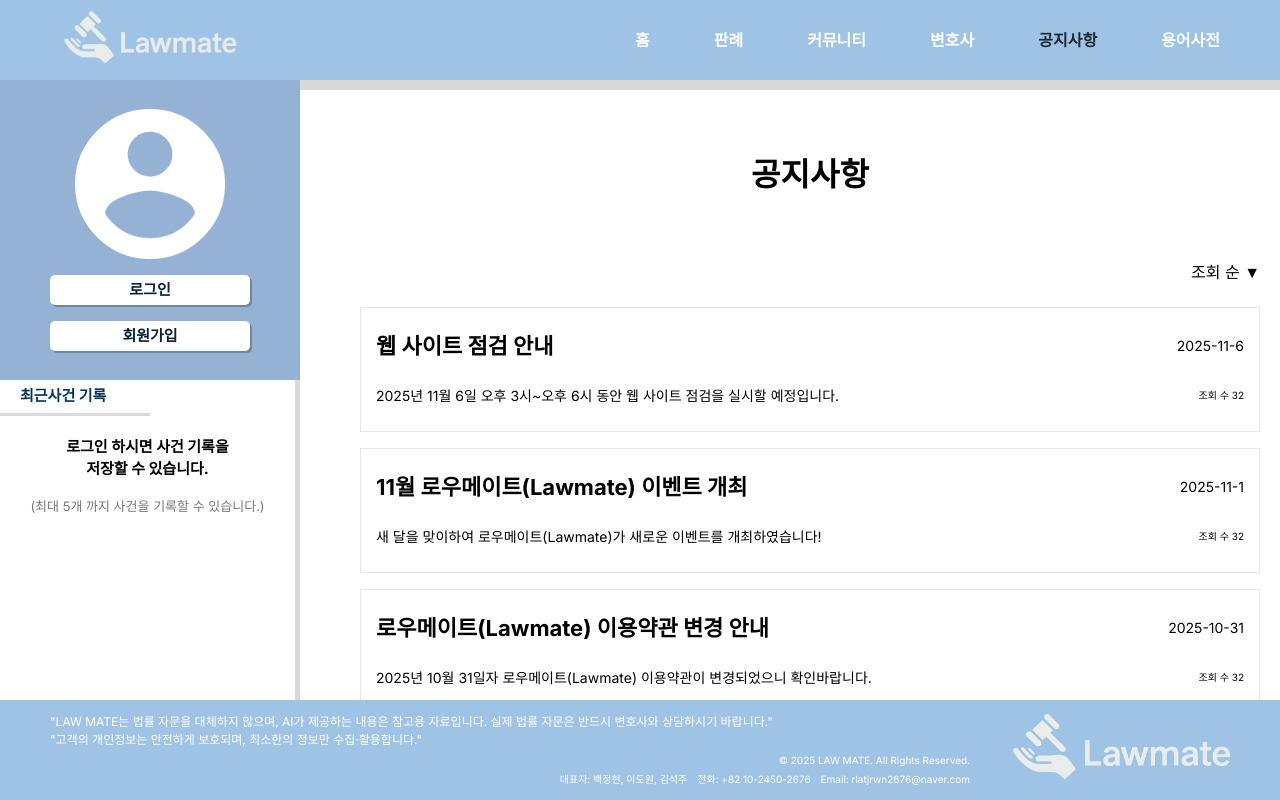
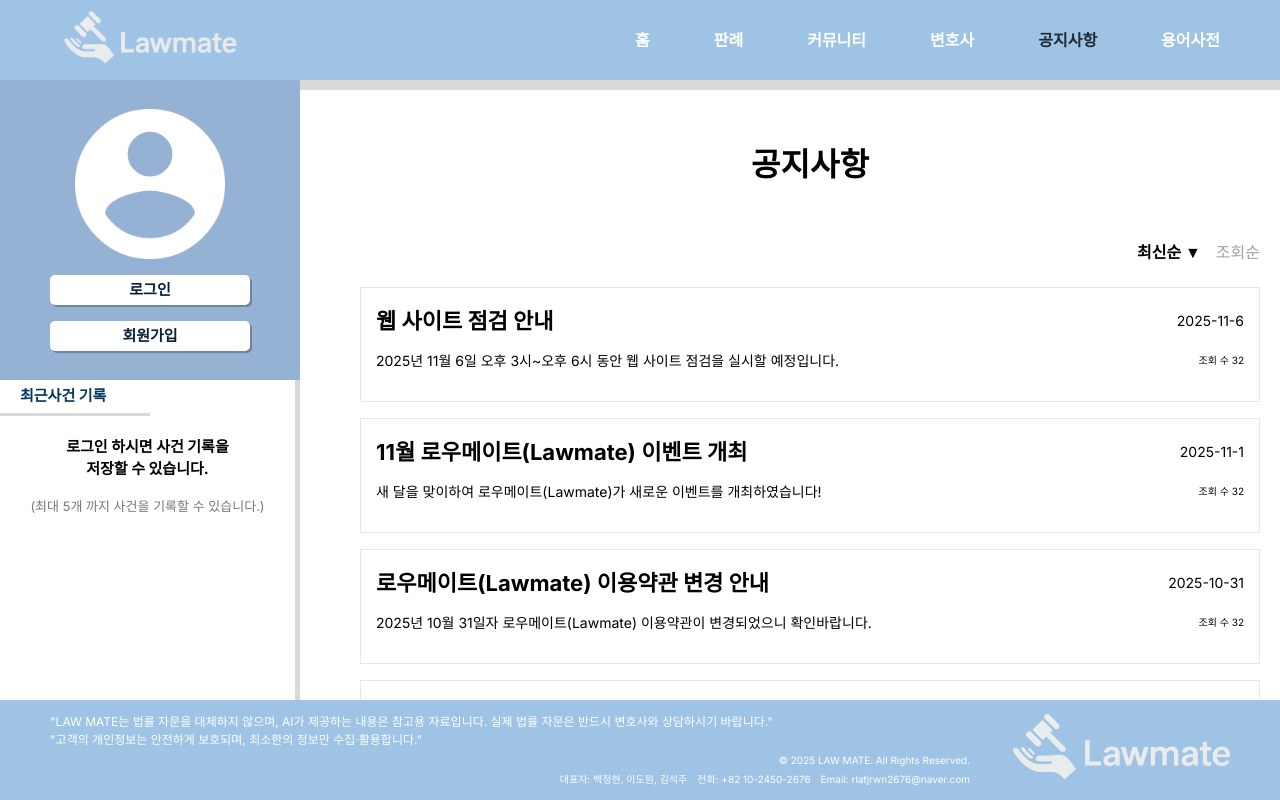
Before and after one commit to Dwl4/Projects, a React (Create React App) app: page /notice in a window 1280 px wide. Built offline with nearby package versions, Linux system fonts and the light colour scheme.

Commit message:
공지사항 데모데이터로 완_사전 뒤로가기 수정 요망

```diff
--- a/src/components/NoticeDetail.jsx
+++ b/src/components/NoticeDetail.jsx
@@ -1,5 +1,5 @@
 import React from 'react';
-import { demoNotices } from '../data/demoData';
+import { demoNotices } from '../data/demoNoticeData';
 
 export default function NoticeDetail({ notice, onBack }) {
   const currentNotice = demoNotices.find(n => n.id === notice.id) || demoNotices[0];
--- a/src/components/NoticePage.jsx
+++ b/src/components/NoticePage.jsx
@@ -1,33 +1,45 @@
 import React, { useState, useEffect } from 'react';
 import NoticeDetail from './NoticeDetail';
-import { demoNotices } from '../data/demoData';
+import { demoNotices } from '../data/demoNoticeData';
 
 export default function NoticePage() {
   const [selectedNotice, setSelectedNotice] = useState(null);
   const [currentPage, setCurrentPage] = useState(1);
-  const [currentPageGroup, setCurrentPageGroup] = useState(0);
   const [notices, setNotices] = useState([]);
-  const [pinnedNotices, setPinnedNotices] = useState([]);
   const [totalPages, setTotalPages] = useState(1);
-  const itemsPerPage = 10;
+  const [sortOrder, setSortOrder] = useState('latest'); // 'latest' 또는 'views'
+  const [sortDirection, setSortDirection] = useState('desc'); // 'desc' 또는 'asc'
+  const itemsPerPage = 5;
 
   // 공지사항 목록 조회 (데모 데이터 사용)
   useEffect(() => {
-    // 고정 공지사항과 일반 공지사항 분리
-    const pinned = demoNotices.filter(notice => notice.category === '공지');
-    const regular = demoNotices.filter(notice => notice.category !== '공지');
-
-    setPinnedNotices(pinned);
+    // 정렬 적용
+    let sortedNotices = [...demoNotices];
+    if (sortOrder === 'views') {
+      // 조회순 정렬
+      if (sortDirection === 'desc') {
+        sortedNotices.sort((a, b) => (b.views || 0) - (a.views || 0));
+      } else {
+        sortedNotices.sort((a, b) => (a.views || 0) - (b.views || 0));
+      }
+    } else {
+      // 최신순 정렬
+      if (sortDirection === 'desc') {
+        sortedNotices.sort((a, b) => new Date(b.date) - new Date(a.date));
+      } else {
+        sortedNotices.sort((a, b) => new Date(a.date) - new Date(b.date));
+      }
+    }
 
     // 페이지네이션 적용
     const startIndex = (currentPage - 1) * itemsPerPage;
     const endIndex = startIndex + itemsPerPage;
-    setNotices(regular.slice(startIndex, endIndex));
+    setNotices(sortedNotices.slice(startIndex, endIndex));
 
     // 총 페이지 수 계산
-    const total = Math.ceil(regular.length / itemsPerPage);
+    const total = Math.ceil(sortedNotices.length / itemsPerPage);
     setTotalPages(total);
-  }, [currentPage]);
+  }, [currentPage, sortOrder, sortDirection]);
 
   // 공지사항 클릭 핸들러
   const handleNoticeClick = (notice) => {
@@ -44,34 +56,45 @@ export default function NoticePage() {
     setSelectedNotice(null);
   };
 
-  // 페이지네이션 함수
+  // 페이지 그룹 계산 (한 번에 10개 페이지씩 표시)
   const getPageNumbers = () => {
-    const start = currentPageGroup * 9 + 1;
-    const end = Math.min(start + 8, totalPages);
-    return Array.from({ length: end - start + 1 }, (_, i) => start + i);
+    const pageGroupSize = 10;
+    const currentGroup = Math.floor((currentPage - 1) / pageGroupSize);
+    const startPage = currentGroup * pageGroupSize + 1;
+    const endPage = Math.min(startPage + pageGroupSize - 1, totalPages);
+
+    const pages = [];
+    for (let i = startPage; i <= endPage; i++) {
+      pages.push(i);
+    }
+    return pages;
   };
 
-  const handlePagePrevious = () => {
-    if (currentPageGroup > 0) {
-      setCurrentPageGroup(currentPageGroup - 1);
-      setCurrentPage((currentPageGroup - 1) * 9 + 1);
-    }
+  const handlePrevious = () => {
+    const pageGroupSize = 10;
+    const currentGroup = Math.floor((currentPage - 1) / pageGroupSize);
+    const newPage = Math.max(1, currentGroup * pageGroupSize);
+    setCurrentPage(newPage);
   };
 
-  const handlePageNext = () => {
-    const nextGroupStart = (currentPageGroup + 1) * 9 + 1;
-    if (nextGroupStart <= totalPages) {
-      setCurrentPageGroup(currentPageGroup + 1);
-      setCurrentPage(nextGroupStart);
-    }
+  const handleNext = () => {
+    const pageGroupSize = 10;
+    const currentGroup = Math.floor((currentPage - 1) / pageGroupSize);
+    const newPage = Math.min(totalPages, (currentGroup + 1) * pageGroupSize + 1);
+    setCurrentPage(newPage);
   };
 
-  const handlePageClick = (pageNum) => {
-    setCurrentPage(pageNum);
+  const handlePageClick = (page) => {
+    setCurrentPage(page);
   };
 
-  // 이전/다음 공지사항 이동
-  const handlePrevious = () => {
+  // 정렬 변경 시 첫 페이지로 이동
+  useEffect(() => {
+    setCurrentPage(1);
+  }, [sortOrder, sortDirection]);
+
+  // 이전/다음 공지사항 이동 (상세보기용)
+  const handlePreviousNotice = () => {
     if (selectedNotice) {
       const allNotices = demoNotices;
       const currentIndex = allNotices.findIndex(n => n.id === selectedNotice.id);
@@ -86,7 +109,7 @@ export default function NoticePage() {
     }
   };
 
-  const handleNext = () => {
+  const handleNextNotice = () => {
     if (selectedNotice) {
       const allNotices = demoNotices;
       const currentIndex = allNotices.findIndex(n => n.id === selectedNotice.id);
@@ -107,8 +130,8 @@ export default function NoticePage() {
       <NoticeDetail
         notice={selectedNotice}
         onBack={handleBackToList}
-        onPrevious={handlePrevious}
-        onNext={handleNext}
+        onPrevious={handlePreviousNotice}
+        onNext={handleNextNotice}
       />
     );
   }
@@ -118,61 +141,62 @@ export default function NoticePage() {
     <div className="w-full bg-white flex flex-col items-center">
 
       {/* 공지사항 제목 섹션 */}
-      <div className="w-full h-[170px] flex items-center justify-center">
+      <div className="w-full h-[150px] flex items-center justify-center">
         <h1 className="text-[32px] font-bold text-black">공지사항</h1>
       </div>
 
-      {/* 조회 순 정렬 */}
-      <div className="w-[900px] mb-[23px] flex justify-end">
-        <span className="text-[16px] text-black">조회 순 ▼</span>
+      {/* 정렬 선택 */}
+      <div className="w-[900px] mb-[23px] flex justify-end gap-[15px]">
+        <button
+          onClick={() => {
+            if (sortOrder === 'latest') {
+              setSortDirection(sortDirection === 'desc' ? 'asc' : 'desc');
+            } else {
+              setSortOrder('latest');
+              setSortDirection('desc');
+            }
+          }}
+          className={`text-[16px] ${
+            sortOrder === 'latest' ? 'text-black font-bold' : 'text-gray-400'
+          }`}
+        >
+          최신순 {sortOrder === 'latest' && (sortDirection === 'desc' ? '▼' : '▲')}
+        </button>
+        <button
+          onClick={() => {
+            if (sortOrder === 'views') {
+              setSortDirection(sortDirection === 'desc' ? 'asc' : 'desc');
+            } else {
+              setSortOrder('views');
+              setSortDirection('desc');
+            }
+          }}
+          className={`text-[16px] ${
+            sortOrder === 'views' ? 'text-black font-bold' : 'text-gray-400'
+          }`}
+        >
+          조회순 {sortOrder === 'views' && (sortDirection === 'desc' ? '▼' : '▲')}
+        </button>
       </div>
 
       {/* 공지사항 목록 */}
       <div className="w-[900px] space-y-[16px]">
-          {/* 고정 공지사항 */}
-          {pinnedNotices.map((notice) => (
+        {/* 공지사항 */}
+        {notices.map((notice) => (
           <div
             key={notice.id}
-              className="w-[900px] h-[125px] border-2 border-blue-500 bg-blue-50 mx-auto cursor-pointer hover:bg-blue-100 transition-colors"
+            className="w-[900px] h-[115px] border border-gray-200 mx-auto cursor-pointer hover:bg-gray-50 transition-colors"
             onClick={() => handleNoticeClick(notice)}
           >
             <div className="p-[15px]">
               {/* 제목과 날짜 */}
-                <div className="flex items-center justify-between h-[45px] mb-[5px]">
-                  <div className="flex items-center gap-2">
-                    <span className="text-[14px] font-bold text-blue-600 bg-blue-200 px-2 py-1 rounded">고정</span>
-                    <h2 className="text-[22px] font-bold text-black leading-[38px]">{notice.title}</h2>
-                  </div>
+              <div className="flex items-center justify-between h-[35px] mb-[5px]">
+                <h2 className="text-[22px] font-bold text-black leading-[28px]">{notice.title}</h2>
                 <span className="text-[14px] text-black">{notice.date}</span>
               </div>
 
               {/* 내용과 조회수 */}
-                <div className="flex items-center justify-between h-[45px]">
-                  <p className="text-[14px] text-black leading-[21px] truncate max-w-[700px]">
-                    {notice.content}
-                  </p>
-                  <span className="text-[10px] text-black">조회 수 {notice.views || 0}</span>
-                </div>
-              </div>
-            </div>
-          ))}
-
-          {/* 일반 공지사항 */}
-          {notices.map((notice) => (
-            <div
-              key={notice.id}
-              className="w-[900px] h-[125px] border border-gray-200 mx-auto cursor-pointer hover:bg-gray-50 transition-colors"
-              onClick={() => handleNoticeClick(notice)}
-            >
-              <div className="p-[15px]">
-                {/* 제목과 날짜 */}
-                <div className="flex items-center justify-between h-[45px] mb-[5px]">
-                  <h2 className="text-[22px] font-bold text-black leading-[38px]">{notice.title}</h2>
-                  <span className="text-[14px] text-black">{notice.date}</span>
-                </div>
-
-                {/* 내용과 조회수 */}
-                <div className="flex items-center justify-between h-[45px]">
+              <div className="flex items-center justify-between h-[35px]">
                 <p className="text-[14px] text-black leading-[21px] truncate max-w-[700px]">
                   {notice.content}
                 </p>
@@ -183,7 +207,7 @@ export default function NoticePage() {
         ))}
 
         {/* 공지사항이 없을 때 */}
-        {pinnedNotices.length === 0 && notices.length === 0 && (
+        {notices.length === 0 && (
           <div className="w-[900px] h-[400px] flex items-center justify-center">
             <p className="text-[18px] text-gray-600">등록된 공지사항이 없습니다.</p>
           </div>
@@ -192,37 +216,50 @@ export default function NoticePage() {
 
       {/* 페이지네이션 */}
       {totalPages > 0 && (
-        <div className="px-[60px] h-[200px] flex items-center justify-center">
-          <div className="flex items-center gap-[20px] w-[320px]">
-            {currentPageGroup > 0 && (
+        <div className="h-[200px] flex items-center justify-center">
+          <div className="flex items-center gap-[20px]">
+            {/* 이전 버튼 영역 (고정 너비) */}
+            <div className="w-[50px] flex items-center justify-center">
+              {getPageNumbers()[0] > 1 && (
                 <button
-                onClick={handlePagePrevious}
-                className="bg-[#d9d9d9] px-[5px] py-[5px] rounded-[5px] text-[12px] font-medium text-black hover:bg-gray-400 transition-colors"
+                  onClick={handlePrevious}
+                  className="bg-[#d9d9d9] px-[10px] py-[5px] rounded-[5px] text-[12px] font-medium text-black hover:bg-gray-400 transition-colors w-[50px]"
                 >
                   이전
                 </button>
               )}
-            <div className="flex items-center justify-between w-[200px] text-[10px] text-black font-bold">
+            </div>
+
+            {/* 페이지 번호들 (10개씩) - 고정 크기 버튼 */}
+            <div className="flex items-center gap-[10px] text-[12px] text-black font-bold">
               {getPageNumbers().map((page) => (
                 <button
                   key={page}
                   onClick={() => handlePageClick(page)}
-                  className={`${page === currentPage ? 'underline' : ''} hover:underline transition-all`}
+                  className={`w-[30px] h-[30px] flex items-center justify-center rounded ${
+                    page === currentPage
+                      ? 'bg-[#9ec3e5] text-black'
+                      : 'hover:bg-gray-200'
+                  } transition-all`}
                 >
                   {page}
                 </button>
               ))}
             </div>
-            {(currentPageGroup + 1) * 9 < totalPages && (
+
+            {/* 다음 버튼 영역 (고정 너비) */}
+            <div className="w-[50px] flex items-center justify-center">
+              {getPageNumbers()[getPageNumbers().length - 1] < totalPages && (
                 <button
-                onClick={handlePageNext}
-                className="bg-[#d9d9d9] px-[5px] py-[5px] rounded-[5px] text-[12px] font-medium text-black hover:bg-gray-400 transition-colors"
+                  onClick={handleNext}
+                  className="bg-[#d9d9d9] px-[10px] py-[5px] rounded-[5px] text-[12px] font-medium text-black hover:bg-gray-400 transition-colors w-[50px]"
                 >
                   다음
                 </button>
               )}
             </div>
           </div>
+        </div>
       )}
     </div>
   );
--- a/src/data/demoData.js
+++ b/src/data/demoData.js
@@ -1,101 +1,4 @@
 // 데모 데이터
-export const demoNotices = [
-  {
-    id: 1,
-    category: '공지사항',
-    title: '웹 사이트 점검 안내',
-    content: '2025년 11월 6일 오후 3시~오후 6시 동안 웹 사이트 점검을 실시할 예정입니다.',
-    date: '2025-11-6',
-    views: 32,
-    author: '관리자',
-    fullContent: `안녕하세요, 고객 여러분.
-더 나은 서비스 제공을 위한 시스템 점검이 예정되어 있어 아래와 같이 안내드립니다.
-저희 웹사이트를 이용해주시는 고객 여러분께 항상 깊은 감사의 말씀을 드립니다. 보다 안정적이고 원활한 서비스 제공을 위해 내부 시스템의 점검 및 업데이트 작업이 아래 일정에 따라 진행될 예정입니다.
-
-■ 점검 일시
-2025년 5월 10일(토) 오전 00:00 ~ 오전 06:00 (총 6시간 예정)
-
-■ 점검 내용
-• 서버 안정성 강화 및 보안 업데이트
-• 일부 기능 개선 및 오류 수정
-• 데이터베이스 최적화 작업
-
-■ 서비스 영향
-점검 시간 동안 웹사이트 접속이 일시적으로 제한되며, 일부 기능(로그인, 결제, 게시판 등)의 이용이 불가능할 수 있습니다.
-점검이 완료되는 즉시 정상적으로 이용하실 수 있도록 최선을 다하겠습니다.
-
-고객 여러분의 소중한 정보 보호와 안정적인 서비스 제공을 위해 진행되는 점검이오니 너그러운 양해 부탁드립니다.
-예정된 시간 내에 점검을 마무리할 수 있도록 최선을 다하겠습니다.
-
-※ 점검 일정은 내부 사정에 따라 변동될 수 있으며, 변경 시 사전에 재공지드릴 예정입니다.
-서비스 이용에 불편을 드려 대단히 죄송합니다. 앞으로도 보다 나은 서비스를 제공할 수 있도록 항상 노력하겠습니다.
-감사합니다.
-
-LawMate 드림`
-  },
-  {
-    id: 2,
-    category: '이벤트',
-    title: '11월 로우메이트(Lawmate) 이벤트 개최',
-    content: '새 달을 맞이하여 로우메이트(Lawmate)가 새로운 이벤트를 개최하였습니다!',
-    date: '2025-11-1',
-    views: 32,
-    author: '마케팅팀',
-    fullContent: `새 달을 맞이하여 로우메이트(Lawmate)가 새로운 이벤트를 개최하였습니다!
-
-11월 한 달 동안 진행되는 특별 이벤트에 많은 참여 부탁드립니다.
-
-■ 이벤트 기간
-2025년 11월 1일 ~ 11월 30일
-
-■ 이벤트 내용
-• 신규 회원가입 시 특별 혜택 제공
-• 법률 상담 이용 시 할인 혜택
-• 추천인 이벤트
-
-많은 관심과 참여 부탁드립니다.`
-  },
-  {
-    id: 3,
-    category: '공지사항',
-    title: '로우메이트(Lawmate) 이용약관 변경 안내',
-    content: '2025년 10월 31일자 로우메이트(Lawmate) 이용약관이 변경되었으니 확인바랍니다.',
-    date: '2025-10-31',
-    views: 32,
-    author: '관리자',
-    fullContent: `2025년 10월 31일자 로우메이트(Lawmate) 이용약관이 변경되었으니 확인바랍니다.
-
-주요 변경사항을 안내드립니다.
-
-■ 변경 내용
-• 개인정보 처리방침 일부 수정
-• 서비스 이용 조건 명확화
-• 환불 정책 개선
-
-자세한 내용은 이용약관 페이지에서 확인하실 수 있습니다.`
-  },
-  {
-    id: 4,
-    category: '공지사항',
-    title: '로우메이트(Lawmate) 웹 사이트 개설',
-    content: '2025년 10월에 개설된 신규 법률 상담 웹사이트 로우메이트(Lawmate)를 소개합니다!',
-    date: '2025-10-21',
-    views: 32,
-    author: '관리자',
-    fullContent: `2025년 10월에 개설된 신규 법률 상담 웹사이트 로우메이트(Lawmate)를 소개합니다!
-
-로우메이트는 AI와 함께하는 법률 정보 플랫폼입니다.
-
-■ 주요 서비스
-• AI 법률 상담
-• 전문 변호사 연결
-• 법령 및 판례 검색
-• 법률 용어 사전
-
-많은 이용 부탁드립니다.`
-  }
-];
-
 export const demoCommunityPosts = [
   { id: '공지', category: '', title: '[공지] 변호사 언급 금지', date: '24.04.09', views: '25,420', isNotice: true },
   { id: '공지', category: '', title: '◤LM커뮤 이용 규칙◢', date: '20.04.29', views: '25,555', isNotice: true },
--- /dev/null
+++ b/src/data/demoNoticeData.js
@@ -0,0 +1,129 @@
+// 공지사항 데모 데이터
+export const demoNotices = [
+  {
+    id: 1,
+    category: '공지사항',
+    title: '웹 사이트 점검 안내',
+    content: '2025년 11월 6일 오후 3시~오후 6시 동안 웹 사이트 점검을 실시할 예정입니다.',
+    date: '2025-11-6',
+    views: 32,
+    author: '관리자',
+    fullContent: `안녕하세요, 고객 여러분.
+더 나은 서비스 제공을 위한 시스템 점검이 예정되어 있어 아래와 같이 안내드립니다.
+저희 웹사이트를 이용해주시는 고객 여러분께 항상 깊은 감사의 말씀을 드립니다. 보다 안정적이고 원활한 서비스 제공을 위해 내부 시스템의 점검 및 업데이트 작업이 아래 일정에 따라 진행될 예정입니다.
+
+■ 점검 일시
+2025년 5월 10일(토) 오전 00:00 ~ 오전 06:00 (총 6시간 예정)
+
+■ 점검 내용
+• 서버 안정성 강화 및 보안 업데이트
+• 일부 기능 개선 및 오류 수정
+• 데이터베이스 최적화 작업
+
+■ 서비스 영향
+점검 시간 동안 웹사이트 접속이 일시적으로 제한되며, 일부 기능(로그인, 결제, 게시판 등)의 이용이 불가능할 수 있습니다.
+점검이 완료되는 즉시 정상적으로 이용하실 수 있도록 최선을 다하겠습니다.
+
+고객 여러분의 소중한 정보 보호와 안정적인 서비스 제공을 위해 진행되는 점검이오니 너그러운 양해 부탁드립니다.
+예정된 시간 내에 점검을 마무리할 수 있도록 최선을 다하겠습니다.
+
+※ 점검 일정은 내부 사정에 따라 변동될 수 있으며, 변경 시 사전에 재공지드릴 예정입니다.
+서비스 이용에 불편을 드려 대단히 죄송합니다. 앞으로도 보다 나은 서비스를 제공할 수 있도록 항상 노력하겠습니다.
+감사합니다.
+
+LawMate 드림`
+  },
+  {
+    id: 2,
+    category: '이벤트',
+    title: '11월 로우메이트(Lawmate) 이벤트 개최',
+    content: '새 달을 맞이하여 로우메이트(Lawmate)가 새로운 이벤트를 개최하였습니다!',
+    date: '2025-11-1',
+    views: 32,
+    author: '마케팅팀',
+    fullContent: `새 달을 맞이하여 로우메이트(Lawmate)가 새로운 이벤트를 개최하였습니다!
+
+11월 한 달 동안 진행되는 특별 이벤트에 많은 참여 부탁드립니다.
+
+■ 이벤트 기간
+2025년 11월 1일 ~ 11월 30일
+
+■ 이벤트 내용
+• 신규 회원가입 시 특별 혜택 제공
+• 법률 상담 이용 시 할인 혜택
+• 추천인 이벤트
+
+많은 관심과 참여 부탁드립니다.`
+  },
+  {
+    id: 3,
+    category: '공지사항',
+    title: '로우메이트(Lawmate) 이용약관 변경 안내',
+    content: '2025년 10월 31일자 로우메이트(Lawmate) 이용약관이 변경되었으니 확인바랍니다.',
+    date: '2025-10-31',
+    views: 32,
+    author: '관리자',
+    fullContent: `2025년 10월 31일자 로우메이트(Lawmate) 이용약관이 변경되었으니 확인바랍니다.
+
+주요 변경사항을 안내드립니다.
+
+■ 변경 내용
+• 개인정보 처리방침 일부 수정
+• 서비스 이용 조건 명확화
+• 환불 정책 개선
+
+자세한 내용은 이용약관 페이지에서 확인하실 수 있습니다.`
+  },
+  {
+    id: 4,
+    category: '공지사항',
+    title: 'Lawmate웹 사이트 개설 수정 사항',
+    content: '2025년 10월에 개설된 신규 법률 상담 웹사이트 로우메이트(Lawmate) 수정사항!',
+    date: '2025-10-23',
+    views: 31,
+    author: '관리자',
+    fullContent: `2025년 10월에 개설된 신규 법률 상담 웹사이트 로우메이트(Lawmate)를 소개합니다!
+
+로우메이트는 AI와 함께하는 법률 정보 플랫폼입니다.
+
+■ 주요 서비스
+• AI 법률 상담
+• 전문 변호사 연결
+• 법령 및 판례 검색
+• 법률 용어 사전
+-------------------------
+
+변경후
+
+■ 주요 서비스
+• AI 법률 상담
+• 변호사 리스트 추천
+• 용어 검색
+
+• 판례 부분이 공공데이터 법제처 서버실 화재로 인해
+  공공데이터를 활용하지 못하게 되었습니다. ㅜㅜ
+
+
+많은 이용 부탁드립니다.`
+  },
+  {
+    id: 5,
+    category: '공지사항',
+    title: '로우메이트(Lawmate) 웹 사이트 개설',
+    content: '2025년 10월에 개설된 신규 법률 상담 웹사이트 로우메이트(Lawmate)를 소개합니다!',
+    date: '2025-10-21',
+    views: 32,
+    author: '관리자',
+    fullContent: `2025년 10월에 개설된 신규 법률 상담 웹사이트 로우메이트(Lawmate)를 소개합니다!
+
+로우메이트는 AI와 함께하는 법률 정보 플랫폼입니다.
+
+■ 주요 서비스
+• AI 법률 상담
+• 전문 변호사 연결
+• 법령 및 판례 검색
+• 법률 용어 사전
+
+많은 이용 부탁드립니다.`
+  }
+];
```
Lines whose indentation alone changed are shown as unchanged.
